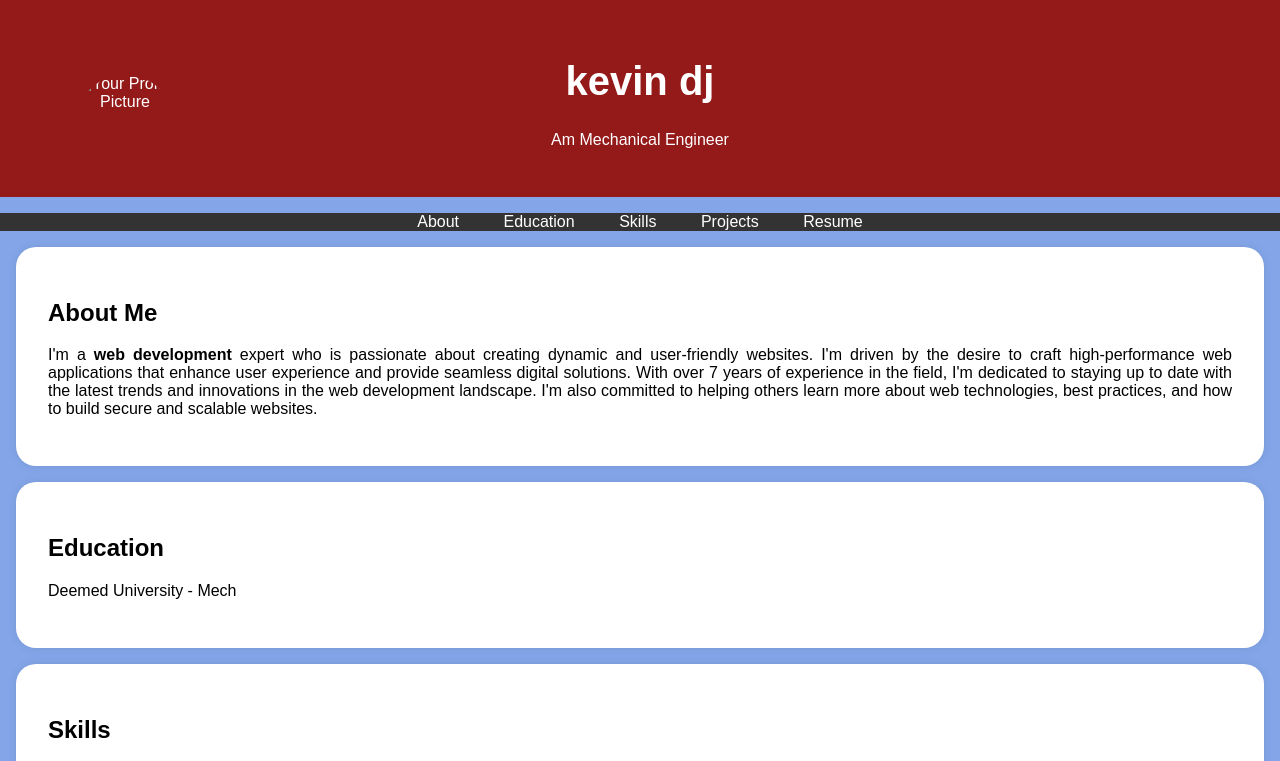
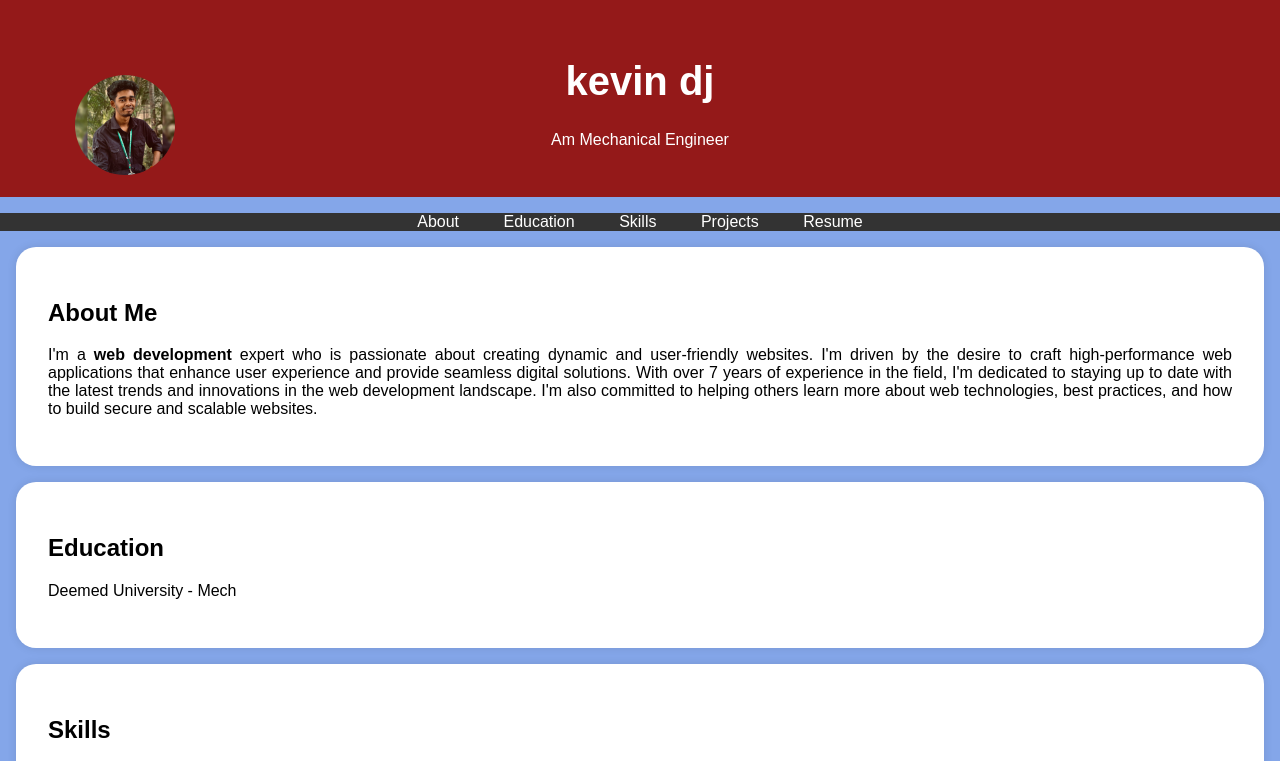
Before and after one commit to kevin0172/port5folio, a plain HTML site: page index.html in a window 1280 px wide. Shown: the top 761 px of the page. Drawn offline with Linux system fonts and the light colour scheme.

Commit message:
Update index.html

```diff
--- a/index.html
+++ b/index.html
@@ -95,7 +95,7 @@
     <header>
         <div class="header-content">
             <!-- Add your profile picture here -->
-            <img src="passport photo.jpg" alt="Your Profile Picture" class="profile-picture">
+            <img src="WhatsApp Image 2025-03-15 at 1.16.19 PM.jpeg" alt="Your Profile Picture" class="profile-picture">
             <h1>kevin dj</h1>
             <p>Am Mechanical Engineer</p>
         </div>
```
